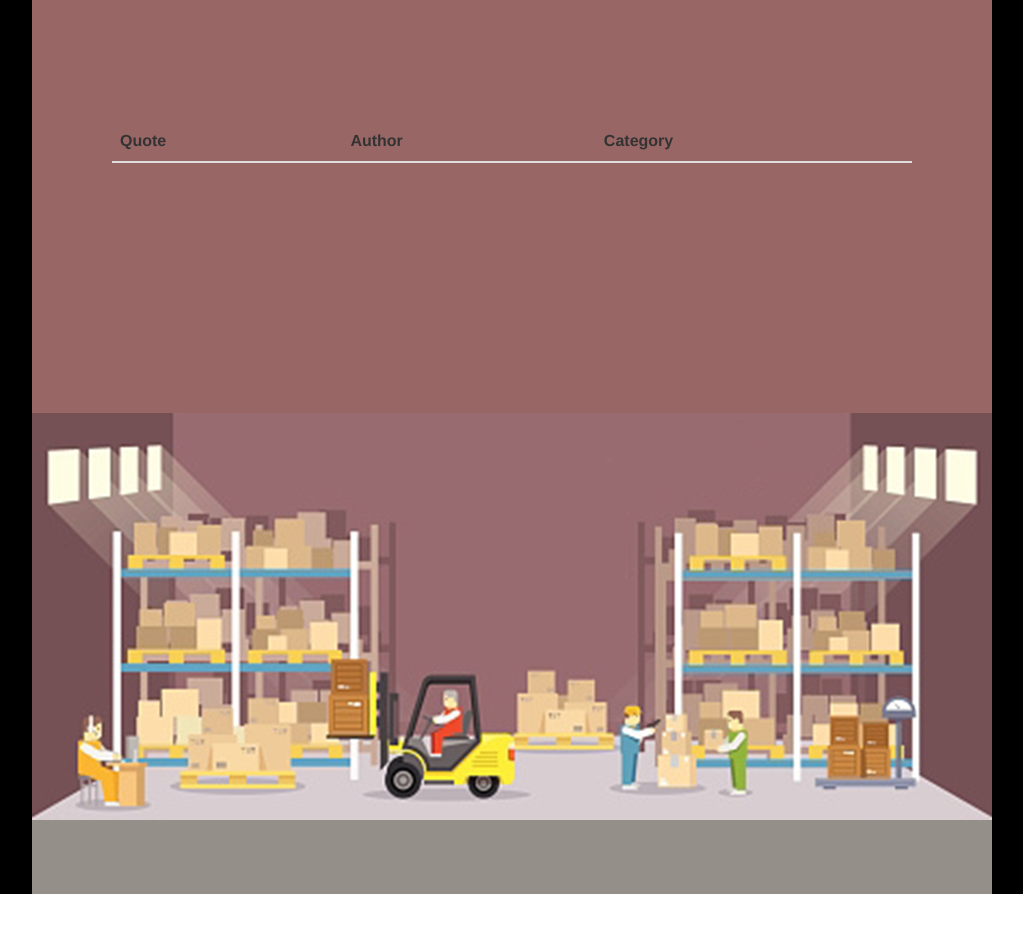
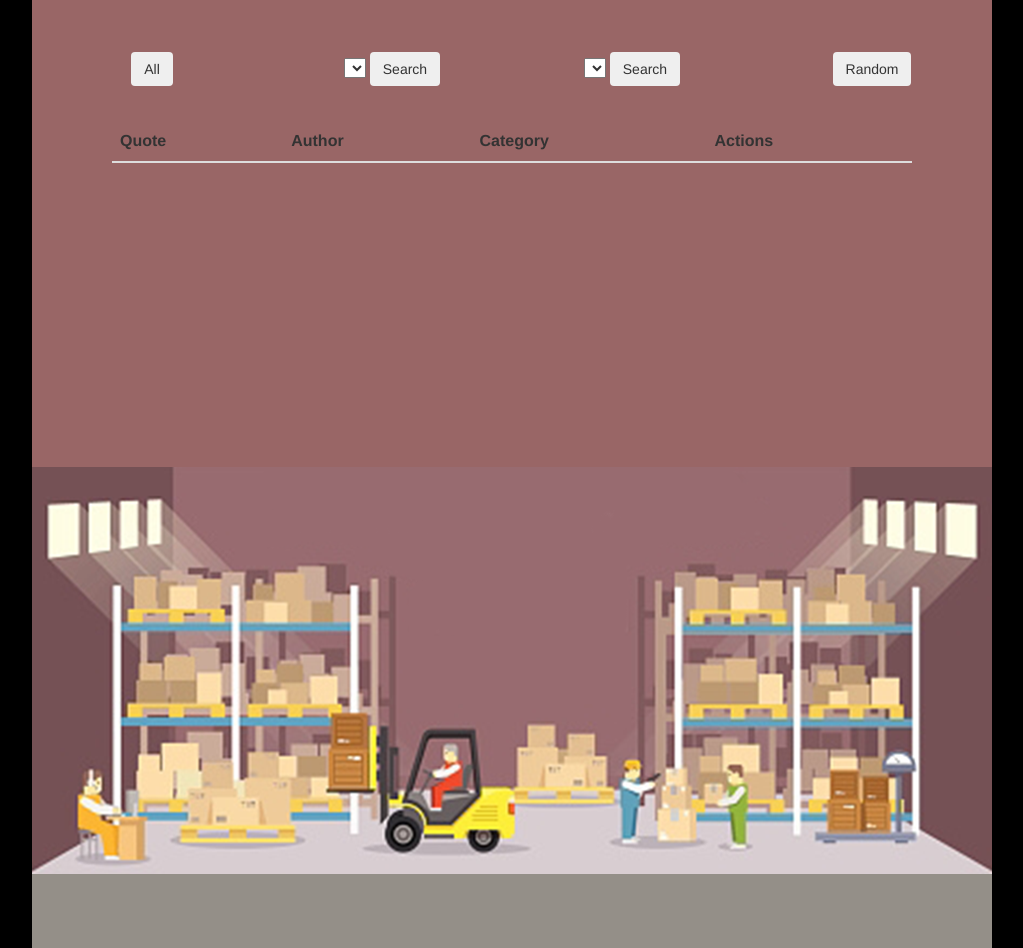
Before and after one commit to zhenpanda/quotesGranary, a plain HTML site: page public/index.html in a window 1280 px wide. Shown: the part 1188-2136 px from the top of the page, without its empty margins (128-1151 px from the left). Before the commit the page ends 2082 px from the top, so only its background shows below. Drawn offline with nearby package versions, Linux system fonts and the light colour scheme; no server answers.

Commit message:
select btn display

```diff
--- a/public/controllers/controller.js
+++ b/public/controllers/controller.js
@@ -13,6 +13,26 @@ myApp.controller('AppCtrl', ['$scope','$http',function($scope,$http){
 			console.log(response);
 			$scope.quote = "";
 		})
+
+	};
+
+	var findAuthor = function (){
+		//ask server for data capture the json data with response
+		$http.get('/quotelist/author').success(function(uqi_authors){
+			console.log("I found the authors I requested");
+			$scope.authors = uqi_authors;
+			//send obj with data to html,db stuff is accessible from dom
+			console.log(uqi_authors);
+		})
+	};
+	var findCategory = function (){
+		//ask server for data capture the json data with response
+		$http.get('/quotelist/category').success(function(uqi_category){
+			console.log("I found the category I requested");
+			$scope.categories = uqi_category;
+			//send obj with data to html,db stuff is accessible from dom
+			console.log(uqi_category);
+		})
 	};
 
 	var clear = function (){
@@ -21,6 +41,8 @@ myApp.controller('AppCtrl', ['$scope','$http',function($scope,$http){
 	}
 	//upon loading the page refresh page with new data from server
 	refresh();
+	findAuthor();
+	findCategory();
 
 	//send data from html to server
 	$scope.addQuote = function (){
@@ -31,6 +53,8 @@ myApp.controller('AppCtrl', ['$scope','$http',function($scope,$http){
 		$http.post('/quotelist', $scope.quote).success(function(response){
 			console.log(response);
 			refresh();
+			findAuthor();
+			findCategory();
 		})
 	};
 
@@ -39,6 +63,8 @@ myApp.controller('AppCtrl', ['$scope','$http',function($scope,$http){
 		console.log(id);
 		$http.delete('/quotelist/' + id).success(function(response){
 			refresh();
+			findAuthor();
+			findCategory();
 		})
 	};
 
@@ -65,4 +91,5 @@ myApp.controller('AppCtrl', ['$scope','$http',function($scope,$http){
 		})
 	};
 
+
 }]);
--- a/public/index.html
+++ b/public/index.html
@@ -69,20 +69,38 @@
 		</div>
 		<div class="bot-wrapper">
 			<div class="container basement">
-				<!--|____________| -->
-				<div class="row">
-					<div class="col-xs-12 text-center spacing-reset select-display"></div>
+				<!--|___||___||___||___| -->
+				<div class="row select-display">
+					<div class="col-xs-3 text-center spacing-reset select-parts">
+						<button class='btn' ng-click="refresh()">All</button>
+					</div>
+					<div class="col-xs-3 text-center spacing-reset select-parts">
+						<select>
+							<option ng-repeat="person in authors.values">{{person}}</option>
+						</select>
+						<button class='btn' ng-click="">Search</button>
+					</div>
+					<div class="col-xs-3 text-center spacing-reset select-parts">
+						<select>
+							<option ng-repeat="topic in categories.values">{{topic}}</option>
+						</select>
+						<button class='btn' ng-click="">Search</button>
+					</div>
+					<div class="col-xs-3 text-center spacing-reset select-parts">
+						<button class='btn' ng-click="">Random</button>
+					</div>
 				</div>
 				<div class="row">
+					<!--|_||__________||_| -->
 					<div class="col-xs-1"></div>
 					<div class="col-xs-10 text-center spacing-reset quote-display">
-
 						<table class="table quote-display">
 							<thead>
 								<tr>
 									<th>Quote</th>
 									<th>Author</th>
 									<th>Category</th>
+									<th>Actions</th>
 								</tr>
 							</thead>
 							<tbody>
@@ -95,12 +113,17 @@
 								</tr>
 							</tbody>
 						</table>
-
 					</div>
 					<div class="col-xs-1"></div>
 				</div>
 			</div>
-			<div class="row">
+
+			</div>
+		</div>
+		<div class="bot-wrapper">
+			<div class="container">
+			<div class="row basement-display">
+				<!--|____________| -->
 				<div class="col-xs-12 text-center spacing-reset">
 					<img class="bottom" src="/img/basement.png" alt="" />
 				</div>
--- a/public/style.css
+++ b/public/style.css
@@ -11,15 +11,12 @@
 }
 .top-wrapper {
   background-color: #64b7ee;
-  padding-bottom: 0px;
 }
 .mid-wrapper {
   background-color: #663300;
-  padding-bottom: 0px;
 }
 .bot-wrapper {
   background-color: #000000;
-  padding-bottom: 0px;
 }
 .top-btn{
   padding-top: 10px;
@@ -62,15 +59,23 @@
 	left: 424px;
 }
 /* ---------- */
+.basement-display{
+  background-color: #996666;
+}
 .basement{
   background-color: #996666;
   height: 416px;
 }
 .select-display{
+  padding-top: 15px;
   height: 125px;
+  padding-bottom: 35px;
+}
+.select-parts{
+  margin-top: 40px;
 }
 .quote-display{
-  height: 280px;
+  height: 345px;
   overflow:auto;
 }
 .quote-color{
```
Also changed, not shown: server.js (+22 -11 lines).
